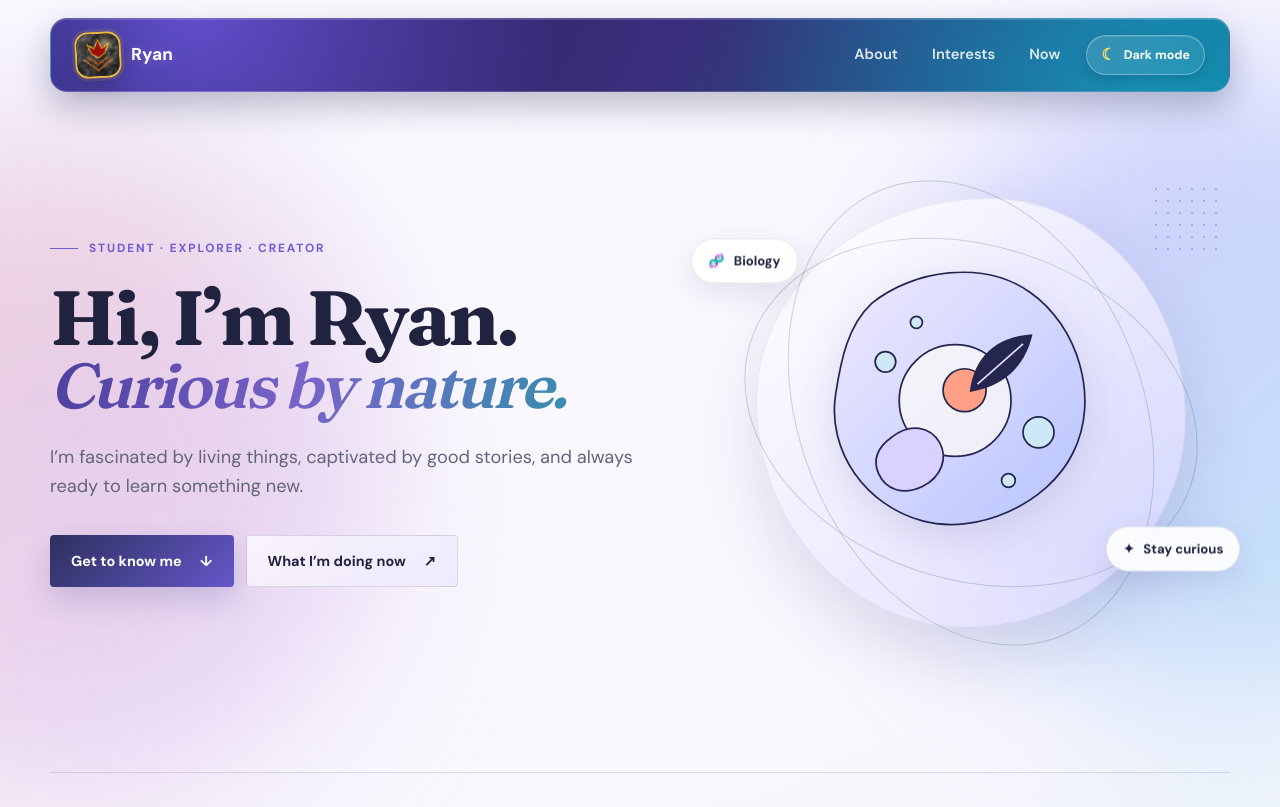
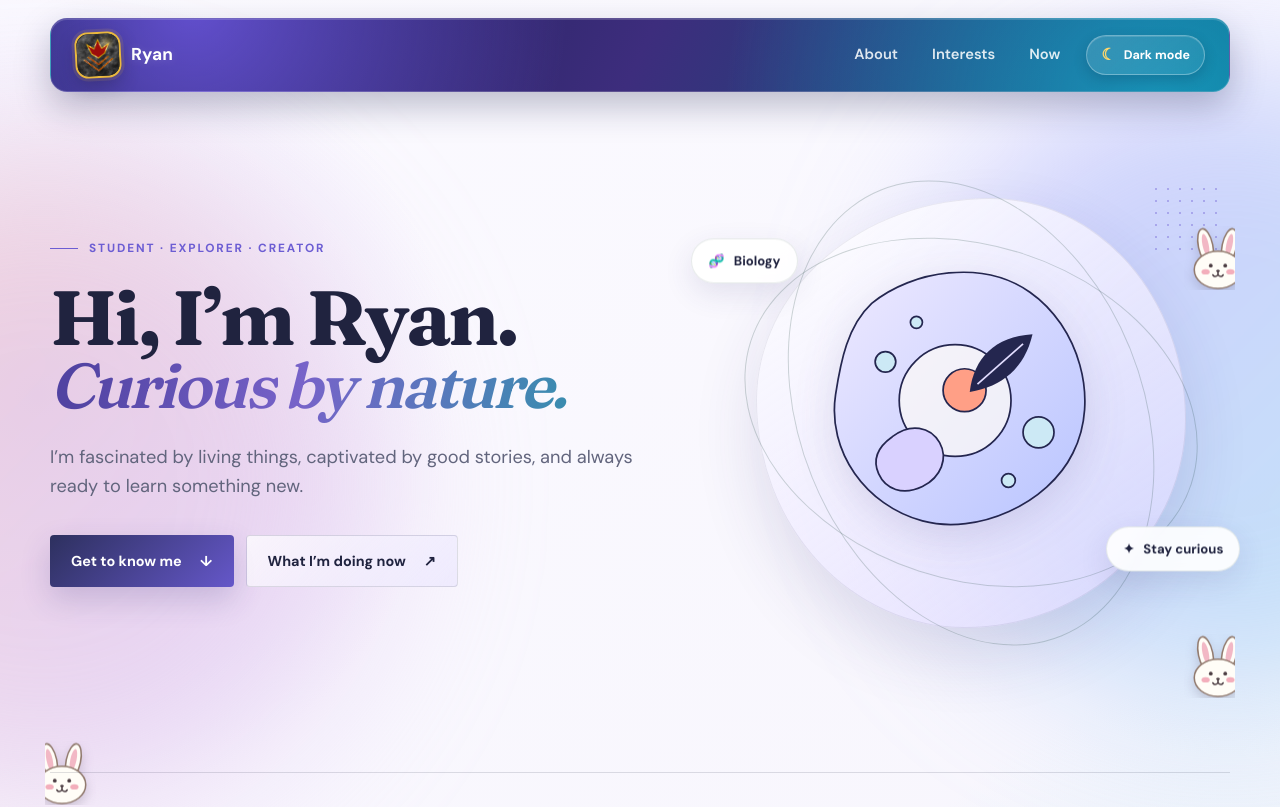
Before and after one commit to ryanshengtennis-bit/Project-Hail-Mary, a Next.js app: page / in a window 1280 px wide. Shown: the top 807 px of the page. Built offline with nearby package versions, Linux system fonts and the light colour scheme.

Commit message:
Add hidden bunny solar system hunt

```diff
--- a/app/page.js
+++ b/app/page.js
@@ -3,6 +3,53 @@
 import { useEffect, useRef, useState } from 'react';
 
 const starColors = ['#ffffff', '#d9e5ff', '#c8bfff', '#ffe4a3'];
+const solarSystemFacts = [
+  'A day on Venus is longer than its year.',
+  'Mars is home to Olympus Mons, the tallest volcano in the solar system.',
+  'Saturn’s rings are made mostly of ice and bits of rocky material.',
+  'Neptune takes about 165 Earth years to orbit the Sun once.',
+  'Uranus spins almost on its side as it travels around the Sun.',
+  'Mercury completes one trip around the Sun in just 88 Earth days.',
+  'The Sun contains about 99.8% of the solar system’s total mass.',
+  'Jupiter’s Great Red Spot is a gigantic storm that has raged for centuries.',
+  'Venus is the hottest planet, even though Mercury is closer to the Sun.',
+  'The Moon is slowly drifting away from Earth by about 3.8 centimetres each year.',
+  'Light from the Sun takes about eight minutes to reach Earth.',
+  'There are more than 200 known moons orbiting planets in our solar system.',
+];
+
+const bunnyHideSpots = [
+  { section: 'hero', side: 'left', top: '5%' },
+  { section: 'hero', side: 'right', top: '20%' },
+  { section: 'hero', side: 'left', top: '95%' },
+  { section: 'hero', side: 'right', top: '80%' },
+  { section: 'about', side: 'left', top: '14%' },
+  { section: 'about', side: 'right', top: '32%' },
+  { section: 'about', side: 'left', top: '68%' },
+  { section: 'about', side: 'right', top: '86%' },
+  { section: 'interests', side: 'left', top: '9%' },
+  { section: 'interests', side: 'right', top: '24%' },
+  { section: 'interests', side: 'left', top: '46%' },
+  { section: 'interests', side: 'right', top: '63%' },
+  { section: 'interests', side: 'left', top: '87%' },
+  { section: 'now', side: 'left', top: '12%' },
+  { section: 'now', side: 'right', top: '29%' },
+  { section: 'now', side: 'left', top: '61%' },
+  { section: 'now', side: 'right', top: '83%' },
+  { section: 'quote', side: 'left', top: '8%' },
+  { section: 'quote', side: 'right', top: '27%' },
+  { section: 'quote', side: 'left', top: '69%' },
+  { section: 'quote', side: 'right', top: '90%' },
+];
+
+function getRandomBunnySpots() {
+  const spots = [...bunnyHideSpots];
+  for (let index = spots.length - 1; index > 0; index -= 1) {
+    const swapIndex = Math.floor(Math.random() * (index + 1));
+    [spots[index], spots[swapIndex]] = [spots[swapIndex], spots[index]];
+  }
+  return spots.slice(0, 10).map((spot, id) => ({ ...spot, id }));
+}
 
 function Brand({ footer = false, onCrownClick }) {
   return (
@@ -16,7 +63,7 @@ function Brand({ footer = false, onCrownClick }) {
   );
 }
 
-function InterestCard({ number, className, title, subtitle, description, href, children }) {
+function InterestCard({ number, className, title, subtitle, description, href, extra, children }) {
   const [open, setOpen] = useState(false);
   const descriptionId = `${title.toLowerCase()}-description`;
 
@@ -31,15 +78,53 @@ function InterestCard({ number, className, title, subtitle, description, href, c
       </h3>
       {subtitle && <p className="card-subtitle">{subtitle}</p>}
       <div className={`card-description${open ? ' is-open' : ''}`} id={descriptionId}>
+        <div className="card-description-inner">
           <p>{description}</p>
+          {extra}
           {href && (
             <a className="card-link" href={href} target="_blank" rel="noopener noreferrer" onClick={(event) => event.stopPropagation()}>
               Visit fencing arena <span aria-hidden="true">↗</span>
             </a>
           )}
         </div>
+      </div>
       <span className="card-line" />
     </article>
+  );
+}
+
+function BunnyLayer({ section, bunnies, onFind }) {
+  const sectionBunnies = bunnies.filter((bunny) => bunny.section === section);
+  if (!sectionBunnies.length) return null;
+
+  return (
+    <div className="bunny-layer">
+      {sectionBunnies.map((bunny) => (
+        <button
+          className={`hidden-bunny peek-${bunny.side}`}
+          key={bunny.id}
+          type="button"
+          aria-label={`Find hidden bunny ${bunny.id + 1}`}
+          title="You found a bunny!"
+          style={{ top: bunny.top, [bunny.side]: '-22px' }}
+          onClick={() => onFind(bunny.id)}
+        >
+          <svg viewBox="0 0 64 62" aria-hidden="true">
+            <ellipse className="bunny-ear" cx="20" cy="19" rx="7" ry="17" transform="rotate(-12 20 19)" />
+            <ellipse className="bunny-ear-inner" cx="20" cy="18" rx="3" ry="11" transform="rotate(-12 20 18)" />
+            <ellipse className="bunny-ear" cx="43" cy="19" rx="7" ry="17" transform="rotate(12 43 19)" />
+            <ellipse className="bunny-ear-inner" cx="43" cy="18" rx="3" ry="11" transform="rotate(12 43 18)" />
+            <ellipse className="bunny-face" cx="32" cy="42" rx="23" ry="18" />
+            <ellipse className="bunny-cheek" cx="20" cy="44" rx="4" ry="2.5" />
+            <ellipse className="bunny-cheek" cx="44" cy="44" rx="4" ry="2.5" />
+            <circle className="bunny-eye" cx="25" cy="38" r="1.8" />
+            <circle className="bunny-eye" cx="39" cy="38" r="1.8" />
+            <path className="bunny-nose" d="M30 43q2-2 4 0l-2 2Z" />
+            <path className="bunny-mouth" d="M32 45v2m0 0q-3 3-5 0m5 0q3 3 5 0" />
+          </svg>
+        </button>
+      ))}
+    </div>
   );
 }
 
@@ -48,12 +133,17 @@ export default function Home() {
   const [darkMode, setDarkMode] = useState(false);
   const [ripple, setRipple] = useState(null);
   const [meteors, setMeteors] = useState([]);
+  const [bunnies, setBunnies] = useState([]);
+  const [foundBunnyCount, setFoundBunnyCount] = useState(0);
+  const [solarSystemFact, setSolarSystemFact] = useState('');
+  const foundBunnyIds = useRef(new Set());
   const crownClicks = useRef(0);
   const crownClickTimer = useRef(null);
   const meteorTimer = useRef(null);
   const rippleTimers = useRef([]);
 
   useEffect(() => {
+    setBunnies(getRandomBunnySpots());
     setStars(Array.from({ length: 280 }, (_, index) => ({
       id: index,
       left: `${Math.random() * 100}%`,
@@ -133,6 +223,18 @@ export default function Home() {
     }
   }
 
+  function handleBunnyClick(id) {
+    if (foundBunnyIds.current.has(id)) return;
+    foundBunnyIds.current.add(id);
+    const foundCount = foundBunnyIds.current.size;
+    setFoundBunnyCount(foundCount);
+    setBunnies((current) => current.filter((bunny) => bunny.id !== id));
+
+    if (foundCount === 10) {
+      setSolarSystemFact(solarSystemFacts[Math.floor(Math.random() * solarSystemFacts.length)]);
+    }
+  }
+
   function handleThemeToggle(event) {
     if (ripple) return;
     const nextDarkMode = !darkMode;
@@ -190,6 +292,7 @@ export default function Home() {
 
         <main id="top">
           <section className="hero" aria-labelledby="hero-title">
+            <BunnyLayer section="hero" bunnies={bunnies} onFind={handleBunnyClick} />
             <div className="hero-copy reveal">
               <p className="eyebrow"><span /> Student · Explorer · Creator</p>
               <h1 id="hero-title">Hi, I’m Ryan.<span className="hero-tagline"><em>Curious by nature.</em></span></h1>
@@ -219,6 +322,7 @@ export default function Home() {
           </section>
 
           <section className="about section" id="about" aria-labelledby="about-title">
+            <BunnyLayer section="about" bunnies={bunnies} onFind={handleBunnyClick} />
             <div className="about-side reveal">
               <div className="section-label">01 · About me</div>
               <div className="earth-wrap" aria-hidden="true">
@@ -248,6 +352,7 @@ export default function Home() {
           </section>
 
           <section className="interests section" id="interests" aria-labelledby="interests-title">
+            <BunnyLayer section="interests" bunnies={bunnies} onFind={handleBunnyClick} />
             <div className="section-heading reveal">
               <div><div className="section-label">02 · Things I enjoy</div><h2 id="interests-title">A few things that keep me inspired.</h2></div>
               <p>My interests live somewhere between a laboratory, a library, a game world, a melody, a tennis court, and a fencing piste.</p>
@@ -271,13 +376,26 @@ export default function Home() {
               <InterestCard number="06" className="card-fencing" title="Fencing" subtitle="Click for a game" description="Combining quick decisions, precise movement, and tactical thinking." href="https://en-garde-fencing-arena.echristina-wang.chatgpt.site">
                 <div className="card-icon card-icon-fencing" aria-hidden="true"><svg viewBox="0 0 48 48"><path d="M8 38 38 8M10 31l7 7M6 42l5-5M40 6l2 2"/><path d="m10 8 30 30M31 38l7-7M6 6l5 5M38 40l2 2"/><path className="icon-detail" d="M13 34c-3 3-3 7-1 9M34 13c3-3 7-3 9-1"/></svg></div>
               </InterestCard>
-              <InterestCard number="07" className="card-creativity" title="Creativity" description="Imagining new possibilities and turning ideas into something of my own. Click the website icon five times for a little magic.">
+              <InterestCard
+                number="07"
+                className="card-creativity"
+                title="Creativity"
+                description="Imagining new possibilities and turning ideas into something of my own. Click the website icon five times for a little magic."
+                extra={(
+                  <div className="bunny-hunt" aria-live="polite">
+                    <p>Find and click on 10 bunnies to reveal a fun fact!</p>
+                    <p className="bunny-hunt-progress">Bunnies found: {foundBunnyCount} of 10</p>
+                    {solarSystemFact && <p className="solar-system-fact">{solarSystemFact}</p>}
+                  </div>
+                )}
+              >
                 <div className="card-icon card-icon-creativity" aria-hidden="true"><svg viewBox="0 0 48 48"><path d="m13 35 20-20 5 5-20 20-5-5Z"/><path className="icon-detail" d="m30 9 1.5-4M36 14l4-1.5M25 8l-1-4M39 25l4 1M19 18l-3-3"/><path d="m12 8 .7 2.3L15 11l-2.3.7L12 14l-.7-2.3L9 11l2.3-.7L12 8Z"/></svg></div>
               </InterestCard>
             </div>
           </section>
 
           <section className="now section" id="now" aria-labelledby="now-title">
+            <BunnyLayer section="now" bunnies={bunnies} onFind={handleBunnyClick} />
             <div className="now-panel reveal">
               <div className="now-copy"><div className="section-label light">03 · Right now</div><h2 id="now-title">Building, learning, and preparing.</h2><p>I’m putting my curiosity into action through two projects that matter to me.</p></div>
               <div className="goal-list">
@@ -294,6 +412,7 @@ export default function Home() {
           </section>
 
           <section className="quote section reveal" aria-label="Personal motto">
+            <BunnyLayer section="quote" bunnies={bunnies} onFind={handleBunnyClick} />
             <span className="quote-mark" aria-hidden="true">“</span>
             <blockquote>Music can make you escape, or it can make a situation more manageable somehow.</blockquote>
             <p>— Chris Martin</p>
--- a/styles.css
+++ b/styles.css
@@ -305,6 +305,8 @@ nav a:hover::after { transform: scaleX(1); transform-origin: left; }
 .brand-mark.meteor-triggered { animation: crown-meteor-glow 1s ease-in-out 3; }
 
 .hero {
+  position: relative;
+  isolation: isolate;
   min-height: 680px;
   display: grid;
   grid-template-columns: 1.08fr .92fr;
@@ -442,7 +444,46 @@ h1 em {
   background-size: 12px 12px;
 }
 
-.section { padding: 112px 0; }
+.section { position: relative; isolation: isolate; padding: 112px 0; }
+
+.hero > :not(.bunny-layer),
+.section > :not(.bunny-layer) { position: relative; z-index: 1; }
+
+.bunny-layer {
+  position: absolute;
+  z-index: 2;
+  inset: 0;
+  overflow: visible;
+  pointer-events: none;
+}
+
+.hidden-bunny {
+  position: absolute;
+  width: 68px;
+  height: 64px;
+  padding: 0;
+  border: 0;
+  background: transparent;
+  filter: drop-shadow(0 5px 6px rgba(55,43,77,.2));
+  pointer-events: auto;
+  cursor: pointer;
+  animation: bunny-peek 3s ease-in-out infinite;
+}
+
+.hidden-bunny.peek-left { left: -22px; clip-path: inset(0 0 0 17px); }
+.hidden-bunny.peek-right { right: -22px; clip-path: inset(0 17px 0 0); animation-delay: -.9s; }
+.hidden-bunny:focus-visible { z-index: 2; clip-path: none; outline: 3px solid #6c5dd3; outline-offset: 2px; }
+.hidden-bunny svg { width: 100%; height: 100%; overflow: visible; }
+.bunny-ear, .bunny-face { fill: #fffdf7; stroke: #927b6f; stroke-width: 1.5; }
+.bunny-ear-inner { fill: #f2b8c5; }
+.bunny-cheek { fill: #f3aebb; }
+.bunny-eye, .bunny-nose { fill: #4c3d42; }
+.bunny-mouth { fill: none; stroke: #4c3d42; stroke-width: 1.5; stroke-linecap: round; }
+
+@keyframes bunny-peek {
+  0%, 100% { translate: 0 4px; }
+  50% { translate: 0 -2px; }
+}
 
 .about {
   display: grid;
@@ -771,7 +812,20 @@ h1 em {
   transition: grid-template-rows .35s ease, opacity .25s ease, padding .35s ease;
 }
 
-.card-description > p { min-height: 0; overflow: hidden; }
+.card-description-inner { min-height: 0; overflow: hidden; }
+.card-description-inner > p { margin-bottom: 0; }
+
+.bunny-hunt {
+  margin-top: 12px;
+  padding: 12px 14px;
+  border: 1px solid rgba(23,61,50,.16);
+  border-radius: 8px;
+  background: rgba(255,255,255,.3);
+}
+
+.bunny-hunt p { margin-bottom: 4px; }
+.bunny-hunt .bunny-hunt-progress { margin-bottom: 0; font-size: .78rem; font-weight: 700; opacity: .72; }
+.bunny-hunt .solar-system-fact { margin: 9px 0 0; font-weight: 700; }
 
 .card-link {
   width: fit-content;
```
Lines whose indentation alone changed are shown as unchanged.
